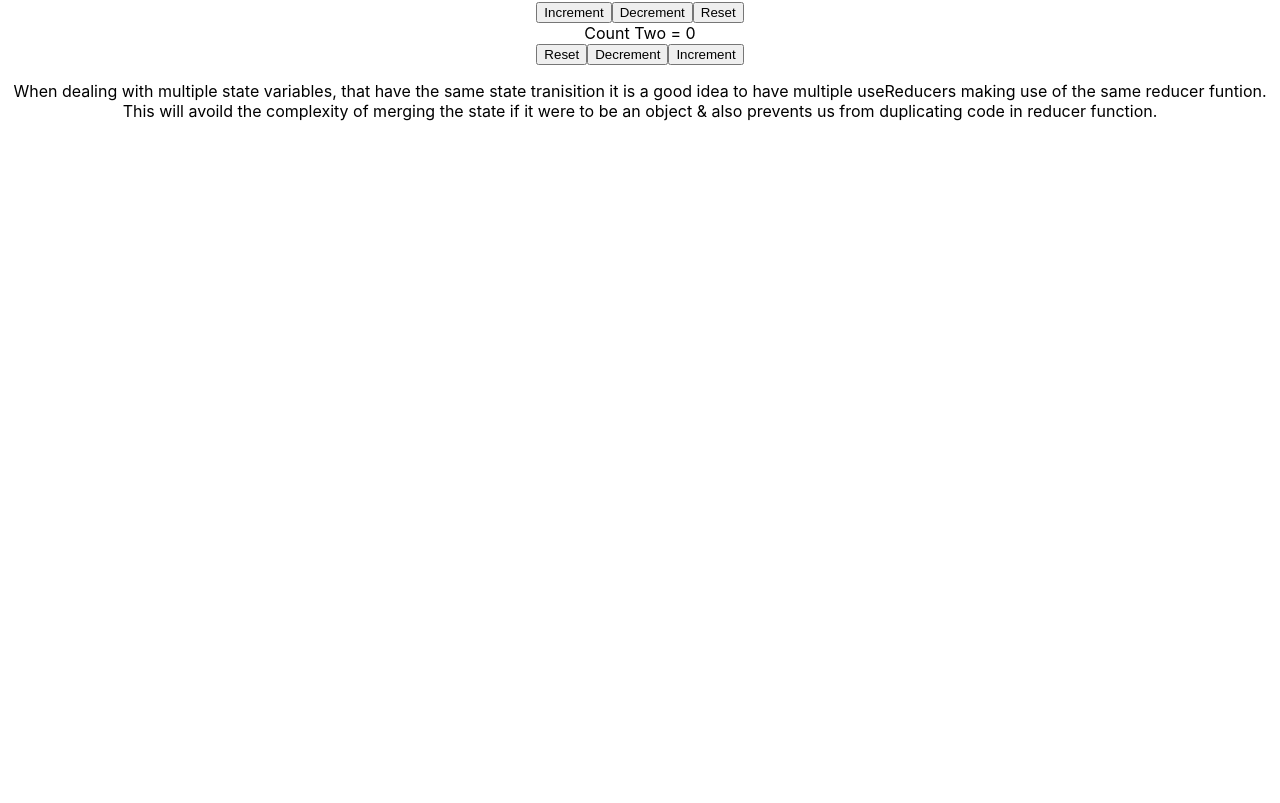
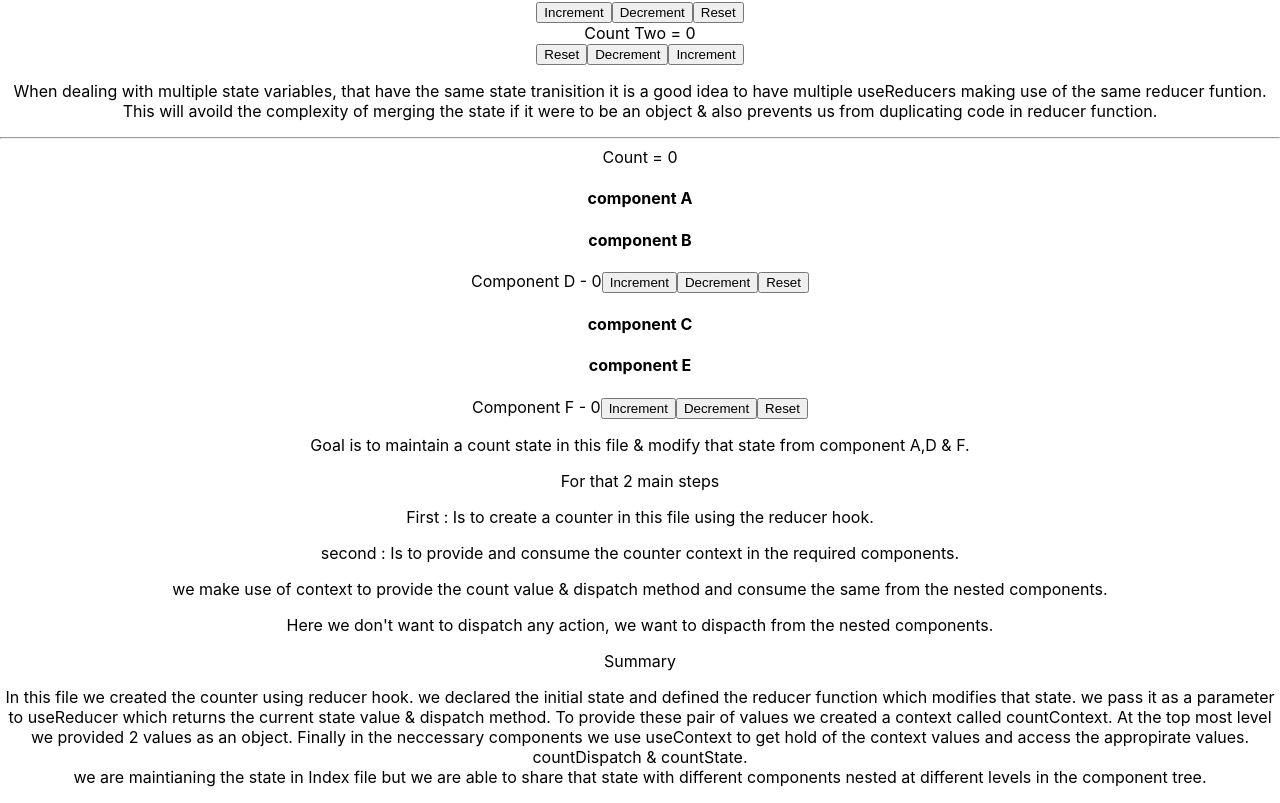
Before and after one commit to santosh-sanku/Hooks-Tutorials, a React (Create React App) app: page / in a window 1280 px wide. Shown: the part 6087-6890 px from the top of the page. Before the commit the page ends 6224 px from the top, so only its background shows below. Built offline with nearby package versions, Linux system fonts and the light colour scheme; no server answers.

Commit message:
22-useReducer-with-useContext

```diff
--- a/src/App.js
+++ b/src/App.js
@@ -11,6 +11,7 @@ import CounterOne from "./components/reducerExamples/CounterOne";
 import CounterThree from "./components/reducerExamples/CounterThree";
 import CounterTwo from "./components/reducerExamples/CounterTwo";
 import IntroReducer from "./components/reducerExamples/IntroReducer";
+import Index from "./components/reducerExamples/reducerWithContext/Index";
 import IndexState from "./components/stateExample/IndexState";
 
 function App() {
@@ -44,6 +45,8 @@ function App() {
       <CounterTwo />
       <hr />
       <CounterThree />
+      <hr />
+      <Index />
     </div>
   );
 }
--- a/src/components/reducerExamples/reducerWithContext/ComponentB.jsx
+++ b/src/components/reducerExamples/reducerWithContext/ComponentB.jsx
@@ -0,0 +1,13 @@
+import React from "react";
+import ComponentD from "./ComponentD";
+
+const ComponentB = () => {
+  return (
+    <div>
+      <h4>component B</h4>
+      <ComponentD />
+    </div>
+  );
+};
+
+export default ComponentB;
--- a/src/components/reducerExamples/reducerWithContext/ComponentC.jsx
+++ b/src/components/reducerExamples/reducerWithContext/ComponentC.jsx
@@ -0,0 +1,13 @@
+import React from "react";
+import ComponentE from "./ComponentE";
+
+const ComponentC = () => {
+  return (
+    <div>
+      <h4>component C</h4>
+      <ComponentE />
+    </div>
+  );
+};
+
+export default ComponentC;
--- a/src/components/reducerExamples/reducerWithContext/ComponentD.jsx
+++ b/src/components/reducerExamples/reducerWithContext/ComponentD.jsx
@@ -0,0 +1,21 @@
+import React, { useContext } from "react";
+import { CountContext } from "./Index";
+
+const ComponentD = () => {
+  const countContext = useContext(CountContext);
+
+  return (
+    <div>
+      Component D - {countContext.countState}
+      <button onClick={() => countContext.countDispatch("increment")}>
+        Increment
+      </button>
+      <button onClick={() => countContext.countDispatch("decrement")}>
+        Decrement
+      </button>
+      <button onClick={() => countContext.countDispatch("reset")}>Reset</button>
+    </div>
+  );
+};
+
+export default ComponentD;
--- /dev/null
+++ b/src/components/reducerExamples/reducerWithContext/ComponentE.jsx
@@ -0,0 +1,13 @@
+import React from "react";
+import ComponentF from "./ComponentF";
+
+const ComponentE = () => {
+  return (
+    <div>
+      <h4>component E</h4>
+      <ComponentF />
+    </div>
+  );
+};
+
+export default ComponentE;
--- /dev/null
+++ b/src/components/reducerExamples/reducerWithContext/ComponentF.jsx
@@ -0,0 +1,21 @@
+import React, { useContext } from "react";
+import { CountContext } from "./Index";
+
+const ComponentF = () => {
+  const countContext = useContext(CountContext);
+
+  return (
+    <div>
+      Component F - {countContext.countState}
+      <button onClick={() => countContext.countDispatch("increment")}>
+        Increment
+      </button>
+      <button onClick={() => countContext.countDispatch("decrement")}>
+        Decrement
+      </button>
+      <button onClick={() => countContext.countDispatch("reset")}>Reset</button>
+    </div>
+  );
+};
+
+export default ComponentF;
--- a/src/components/reducerExamples/reducerWithContext/Index.jsx
+++ b/src/components/reducerExamples/reducerWithContext/Index.jsx
@@ -0,0 +1,83 @@
+import React, { useReducer } from "react";
+import ComponentA from "./ComponentA";
+import ComponentB from "./ComponentB";
+import ComponentC from "./ComponentC";
+
+export const CountContext = React.createContext();
+
+const initialState = 0;
+const reducer = (state, action) => {
+  switch (action) {
+    case "increment":
+      return state + 1;
+
+    case "decrement":
+      return state - 1;
+
+    case "reset":
+      return initialState;
+
+    default:
+      return state;
+  }
+};
+
+const Index = () => {
+  const [count, dispatch] = useReducer(reducer, initialState);
+
+  return (
+    <div>
+      <CountContext.Provider
+        value={{ countState: count, countDispatch: dispatch }}
+      >
+        Count = {count}
+        <ComponentA />
+        <ComponentB />
+        <ComponentC />
+      </CountContext.Provider>
+
+      <div className="notes">
+        <p>
+          Goal is to maintain a count state in this file & modify that state
+          from component A,D & F.
+        </p>
+        <p>For that 2 main steps</p>
+        <p>
+          First : Is to create a counter in this file using the reducer hook.
+        </p>
+        <p>
+          second : Is to provide and consume the counter context in the required
+          components.
+        </p>
+        <p>
+          we make use of context to provide the count value & dispatch method
+          and consume the same from the nested components.
+        </p>
+        <p>
+          Here we don't want to dispatch any action, we want to dispacth from
+          the nested components.
+        </p>
+
+        <div>
+          <p>Summary</p>
+          <p>
+            In this file we created the counter using reducer hook. we declared
+            the initial state and defined the reducer function which modifies
+            that state. we pass it as a parameter to useReducer which returns
+            the current state value & dispatch method. To provide these pair of
+            values we created a context called countContext. At the top most
+            level we provided 2 values as an object. Finally in the neccessary
+            components we use useContext to get hold of the context values and
+            access the appropirate values. countDispatch & countState.
+            <br />
+            we are maintianing the state in Index file but we are able to share
+            that state with different components nested at different levels in
+            the component tree.
+          </p>
+        </div>
+      </div>
+    </div>
+  );
+};
+
+export default Index;
```
